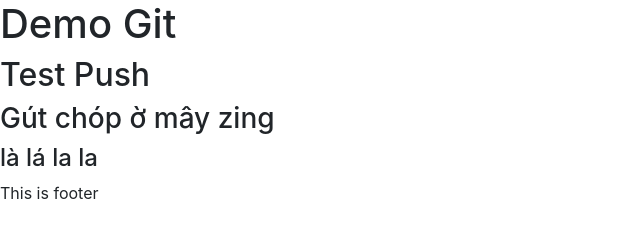
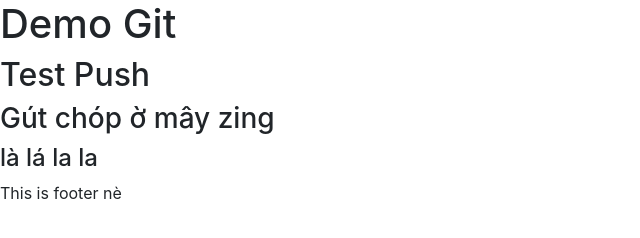
Before and after one commit to phandinhhai123/fe53e, a plain HTML site: page DEMO-GIT/index.html in a window 1280 px wide. Shown: the full height of the page, 0-640 px from the left. Drawn offline with nearby package versions, Linux system fonts and the light colour scheme.

Commit message:
update footer

```diff
--- a/DEMO-GIT/index.html
+++ b/DEMO-GIT/index.html
@@ -15,7 +15,7 @@
       <h3>Gút chóp ờ mây zing</h3>
       <h4>là lá la la</h4>
       <footer>
-          This is footer
+          This is footer nè
       </footer>
     <!-- Optional JavaScript -->
     <!-- jQuery first, then Popper.js, then Bootstrap JS -->
```
